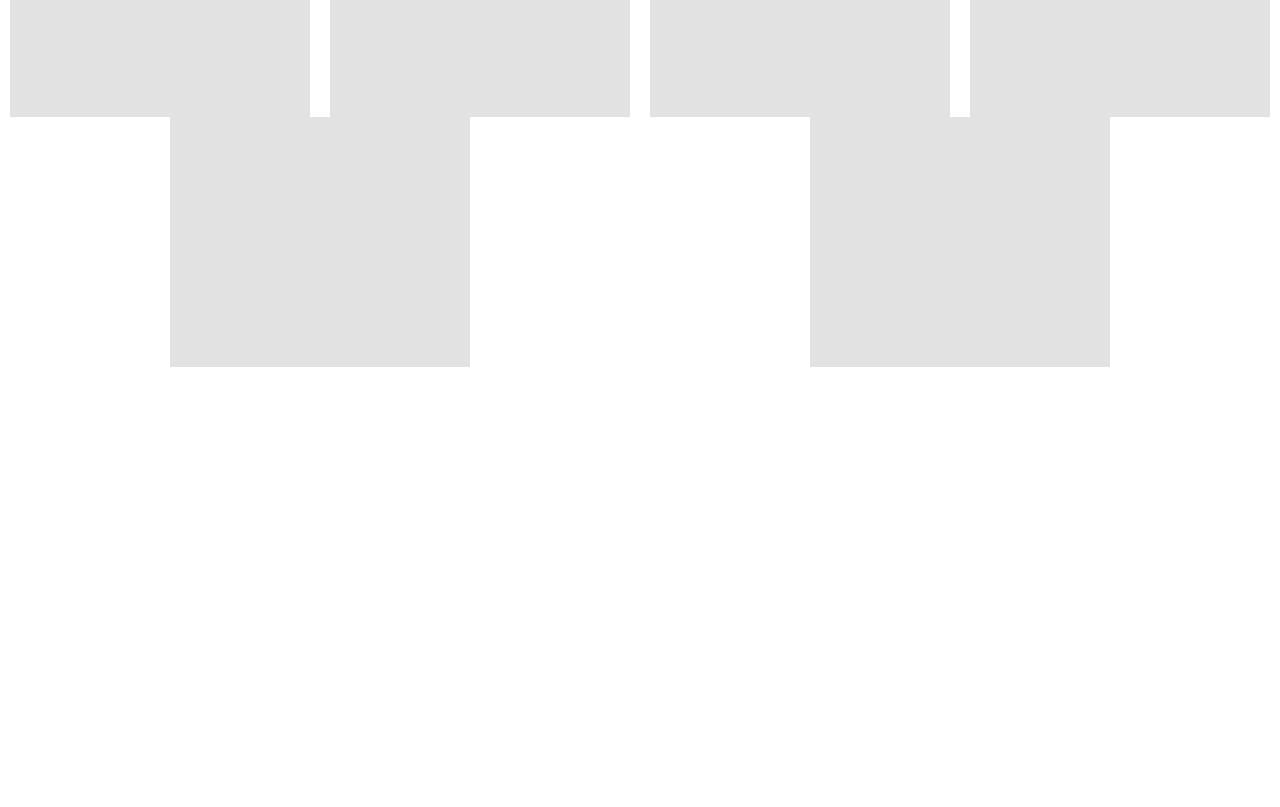
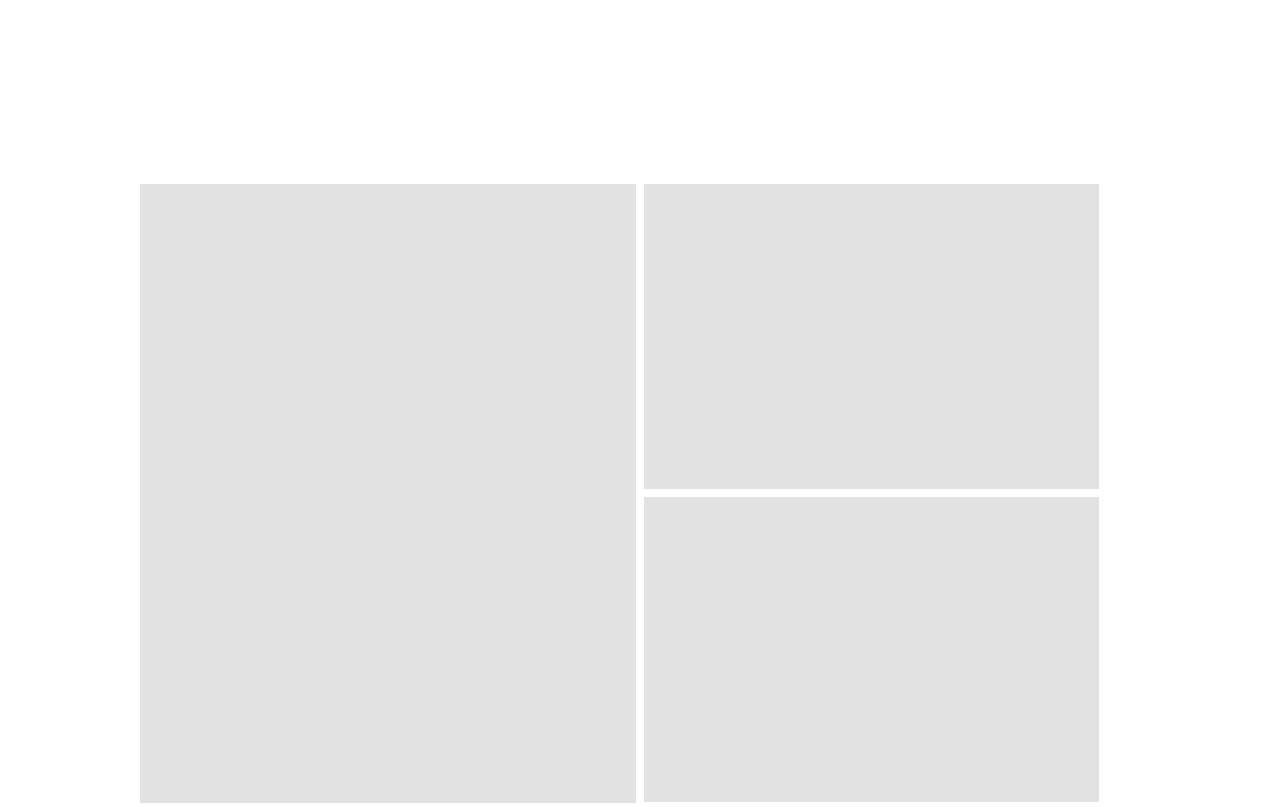
Before and after one commit to zdensamson/Zachary_Samson_Portfolio, a plain HTML site: page index.html in a window 1280 px wide. Shown: the part 335-1142 px from the top of the page. Before the commit the page ends 800 px from the top, so only its background shows below. Drawn offline with nearby package versions, Linux system fonts and the light colour scheme.

Commit message:
orientation of proj divs

```diff
--- a/assets/style.css
+++ b/assets/style.css
@@ -2,7 +2,7 @@
     --primary-color: #e2e2e2;
     --secondary-color: #b2b2b2;
     --tertiary-color: white;
-    --fonty-font: font: normal normal normal 24px/33px Open Sans;
+    --fonty-font-family: 'Open Sans',sans-serif;
 }
 
 * {
@@ -10,8 +10,9 @@
     margin: 0;
     padding: 0;
 }
+
 body {
-    font-family: sans-serif;
+    font-family: 'Open Sans',sans-serif;
 }
 
 /* HEADER & NAV STYLE */
@@ -59,18 +60,48 @@ main div.flex-row{
 div h2 {
     color: var(--secondary-color);
     font-size: 80px;
+    text-align: center;
+    font-weight: normal;
+    margin-top: 100px;
 }
 
 /* PRROJECT STYLE*/
-section.projects {
+.projects {
     display: flex;
     flex-wrap: wrap;
-    justify-content: space-around;
+    margin: 200px 140px;
 }
-div.proj {
+
+.projects > * {
+    flex: 1;
+}
+
+.small{
+    display: flex;
+    /* flex-flow: row wrap; */
+    /* justify-content: space-around; */
+    flex-wrap: wrap;
+    flex: 1;
+    /* align-items: center; */
+
+}
+.small div {
     background-color: var(--primary-color);
-    width: 300px;
-    height: 250px;
+    width: 455px;
+    height: 305px;
+    margin-right: 8px;
+    margin-bottom: 8px;
+    /* border: solid red; */
+
+}
+
+
+ .big {
+    background-color: var(--primary-color);
+    width: 699px;
+    height: 619px;
+    max-width: 699px;
+    margin-right: 8px;
 }
 
 /*
--- a/index.html
+++ b/index.html
@@ -5,6 +5,9 @@
         <meta http-equiv="X-UA-Compatible" content="IE=edge">
         <meta name="viewport" content="width=device-width, initial-scale=1.0">
         <link rel="stylesheet" href="./assets/style.css"/>
+        <link rel="preconnect" href="https://fonts.googleapis.com">
+        <link rel="preconnect" href="https://fonts.gstatic.com" crossorigin>
+        <link href="https://fonts.googleapis.com/css2?family=Open+Sans&display=swap" rel="stylesheet">
         <title>ZSamson_portfolio</title>
     </head>
 
@@ -35,13 +38,15 @@
             <div class="flex-row">
                 <h2>Hi I'm Zach & I like to code.</h2>
             </div>
+
             <section class="projects">
-                <div class="proj"></div>
-                <div class="proj"></div>
-                <div class="proj"></div>
-                <div class="proj"></div>
-                <div class="proj"></div>
-                <div class="proj"></div>
+                <div class="big"></div>
+                <div class="small">
+                    <div></div>
+                    <div></div>
+                    <div></div>
+                    <div></div>
+                </div>
             </section>
         </main>
 
```
